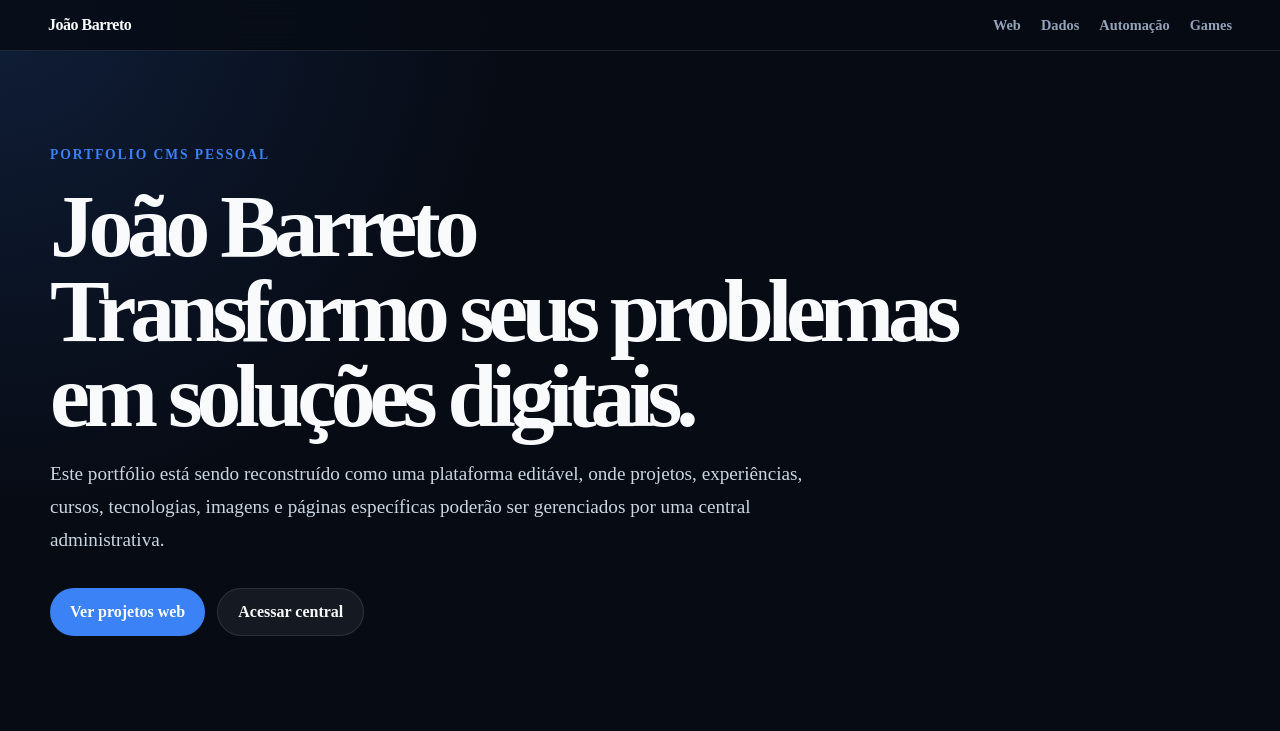
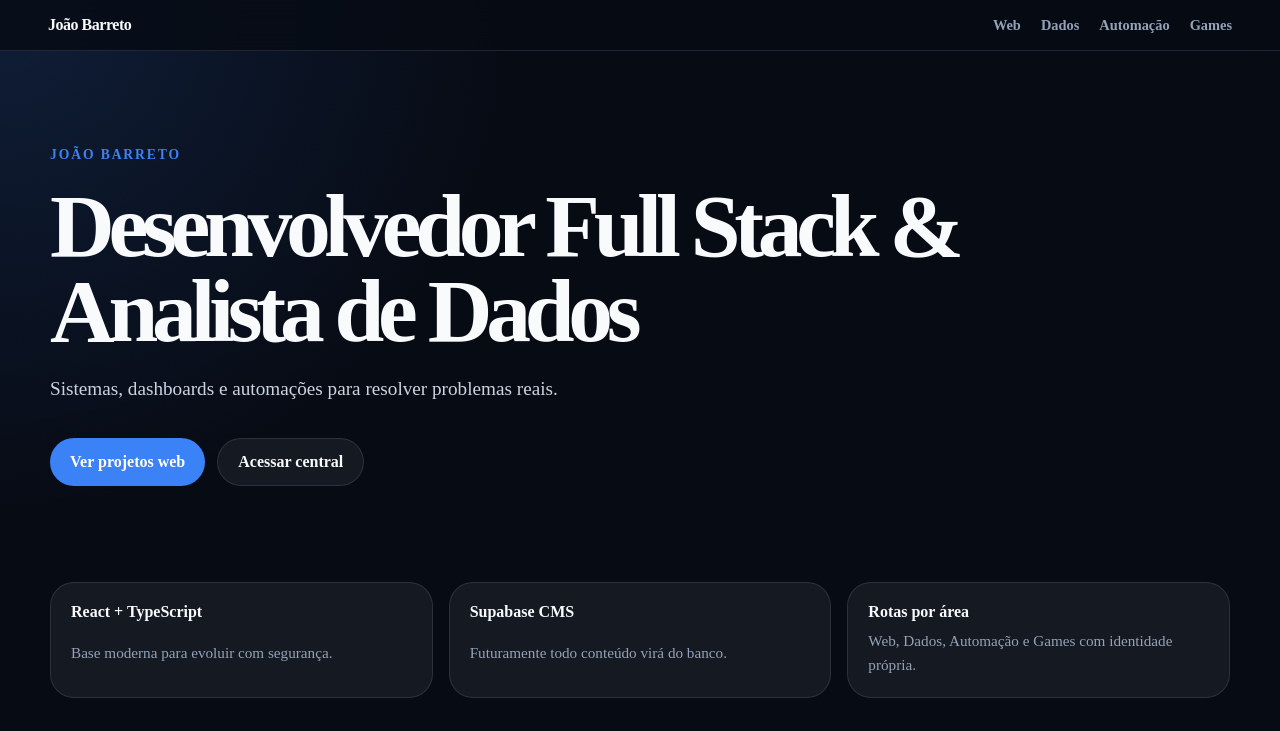
Before and after one commit to JoaoBarreto35/portfolio_cms_react_ts, a React (Vite) app: page / in a window 1280 px wide. Shown: the top 731 px of the page. Built offline with nearby package versions, Linux system fonts and the light colour scheme; no server answers; the database is empty.

Commit message:
feat: connect home hero to site settings

```diff
--- a/src/features/portfolio/pages/HomePage/index.tsx
+++ b/src/features/portfolio/pages/HomePage/index.tsx
@@ -5,6 +5,7 @@ import { StatusCard } from "../../components/StatusCard";
 import { AreaCard } from "../../components/AreaCard";
 import { SkillCard } from "../../components/SkillCard";
 import { ContactCard } from "../../components/ContactCard";
+import { useSiteSettings } from "../../hooks/useSiteSettings";
 import {
   contactLinks,
   projects,
@@ -18,23 +19,36 @@ import styles from "./styles.module.css";
 
 export function HomePage() {
 
+  const { siteSettings, isLoading, errorMessage } = useSiteSettings();
+
+  const heroName = siteSettings?.name ?? "João Barreto";
+  const heroHeadline =
+    siteSettings?.headline ?? "Desenvolvedor Full Stack & Analista de Dados";
+
+  const heroSubtitle =
+    siteSettings?.subtitle ??
+    "Sistemas, dashboards e automações para resolver problemas reais.";
+
+  const heroBio =
+    siteSettings?.bio ??
+    "Crio aplicações web, dashboards, automações e projetos digitais com foco em organização, clareza e utilidade prática.";
+
   const featuredProjects = projects.filter((project) => project.featured);
 
   return (
     <div className={styles.page}>
       <section className={styles.hero}>
-        <p className={styles.eyebrow}>Portfolio CMS pessoal</p>
+        <p className={styles.eyebrow}>{heroName}</p>
 
         <h1>
-          João Barreto <br></br>
-          Transformo seus problemas em soluções digitais.
+          {heroHeadline}
         </h1>
 
         <p className={styles.description}>
-          Este portfólio está sendo reconstruído como uma plataforma editável,
-          onde projetos, experiências, cursos, tecnologias, imagens e páginas
-          específicas poderão ser gerenciados por uma central administrativa.
+        {heroSubtitle}
         </p>
+
+        {/* <p className={styles.heroBio}>{heroBio}</p> */}
 
         <div className={styles.actions}>
           <ButtonLink to="/web">Ver projetos web</ButtonLink>
@@ -42,6 +56,18 @@ export function HomePage() {
           <ButtonLink to="/admin" variant="secondary">
             Acessar central
           </ButtonLink>
+
+          <div className={styles.dataStatus}>
+  {isLoading && <span>Carregando dados do portfólio...</span>}
+
+  {!isLoading && errorMessage && (
+    <span>Usando dados locais enquanto o Supabase não responde.</span>
+  )}
+
+  {!isLoading && !errorMessage && siteSettings && (
+    <span>Conteúdo carregado do Supabase.</span>
+  )}
+</div>
         </div>
       </section>
 
--- a/src/features/portfolio/pages/HomePage/styles.module.css
+++ b/src/features/portfolio/pages/HomePage/styles.module.css
@@ -128,3 +128,19 @@
     }
 
   }
+
+  .dataStatus {
+    min-height: 1.5rem;
+    margin-top: 1rem;
+    font-size: 0.82rem;
+    color: var(--color-text-muted);
+  }
+
+  .dataStatus span {
+    display: inline-flex;
+    align-items: center;
+    padding: 0.35rem 0.7rem;
+    border: 1px solid var(--color-border);
+    border-radius: 999px;
+    background: rgba(15, 23, 42, 0.72);
+  }
```
Also changed, not shown: src/services/supabase/siteSettingsService.ts (renamed from src/servcices/supabase/siteSettingsService.ts), src/services/supabase/supabaseClient.ts (renamed from src/servcices/supabase/supabaseClient.ts).
